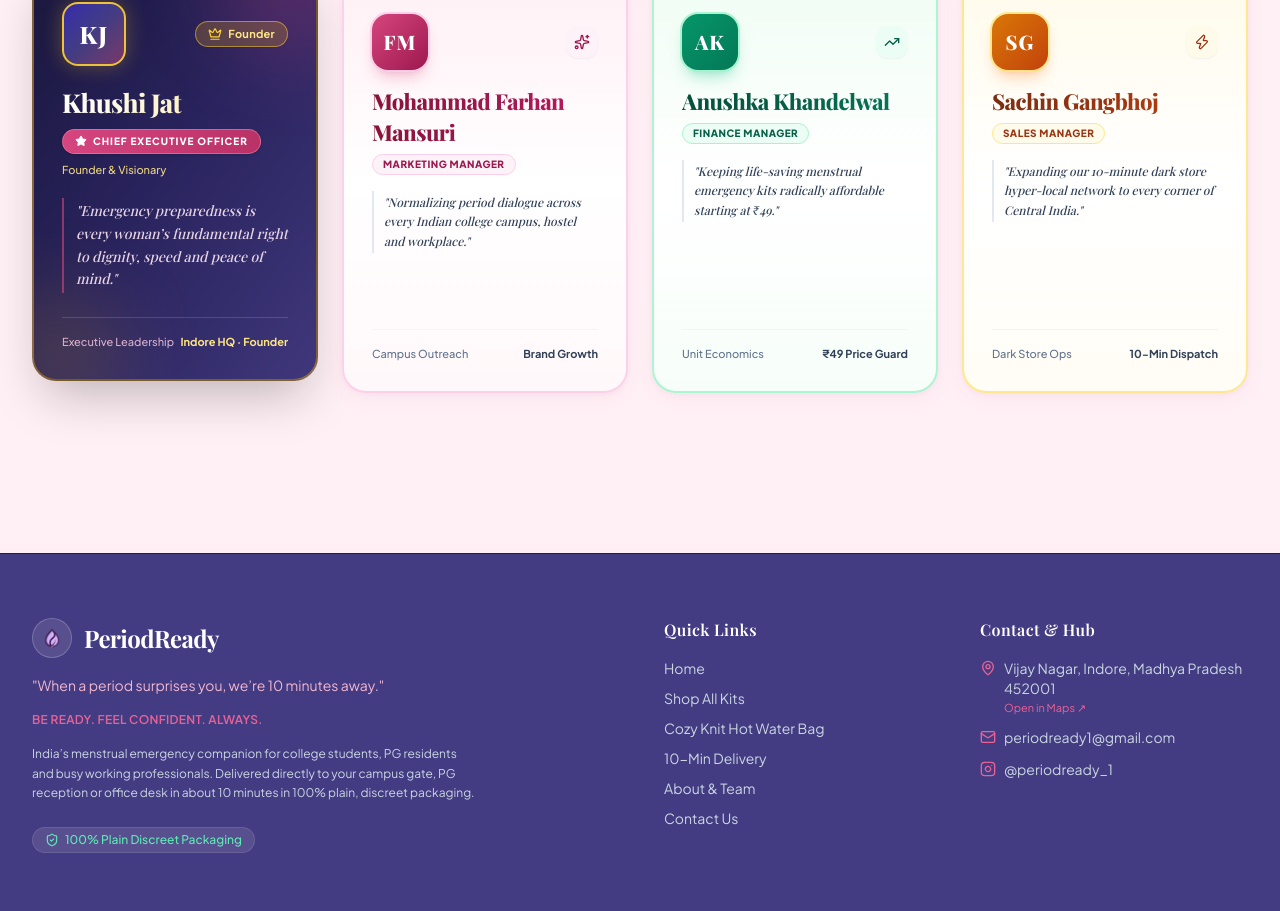
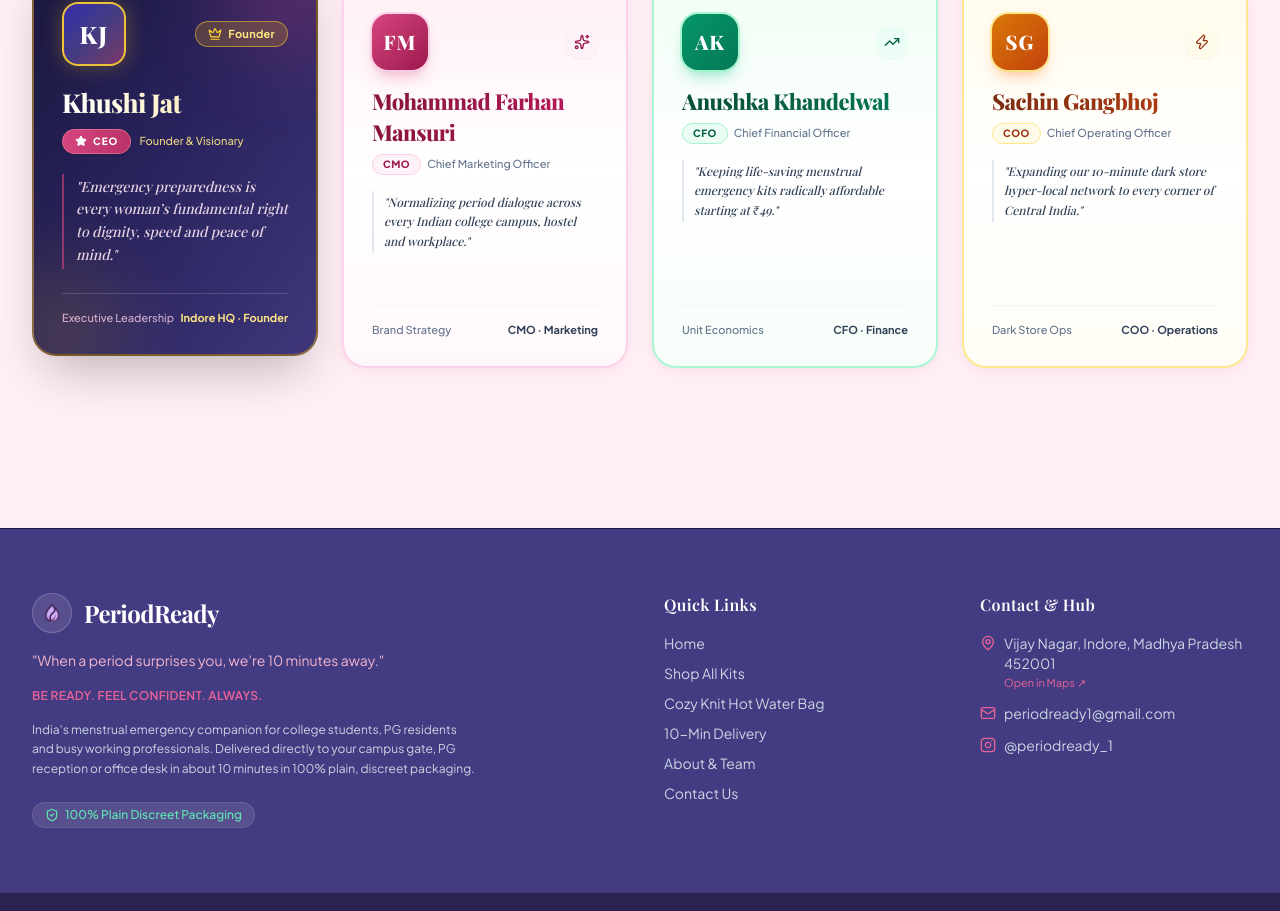
Before and after one commit to khushiijatt2005-droid/periodready1, a React (Vite) app: page /about in a window 1280 px wide. Shown: the part 1579-2490 px from the top of the page. Built offline with nearby package versions, Linux system fonts and the light colour scheme; no server answers; a web font is replaced by a local one.

Commit message:
Update leadership designations: CMO (Mohammad Farhan Mansuri), CFO (Anushka Khandelwal), COO (Sachin Gangbhoj), CEO (Khushi Jat)

```diff
--- a/src/pages/AboutPage.jsx
+++ b/src/pages/AboutPage.jsx
@@ -20,7 +20,7 @@ export default function AboutPage() {
     {
       name: 'Khushi Jat',
       initials: 'KJ',
-      role: 'Chief Executive Officer',
+      role: 'CEO',
       subRole: 'Founder & Visionary',
       quote: '"Emergency preparedness is every woman’s fundamental right to dignity, speed and peace of mind."',
       isCEO: true,
@@ -38,8 +38,8 @@ export default function AboutPage() {
     {
       name: 'Mohammad Farhan Mansuri',
       initials: 'FM',
-      role: 'Marketing Manager',
-      subRole: 'Brand & Community',
+      role: 'CMO',
+      subRole: 'Chief Marketing Officer',
       quote: '"Normalizing period dialogue across every Indian college campus, hostel and workplace."',
       isCEO: false,
       color: 'rose',
@@ -49,15 +49,15 @@ export default function AboutPage() {
       pillBg: 'bg-pink-50 text-[#9d174d] border-pink-200 font-extrabold',
       cardBg: 'bg-gradient-to-b from-[#fff0f5] via-white to-[#fff8fa]',
       cardBorder: 'border-2 border-pink-200/90 hover:border-rose/60 shadow-soft hover:shadow-lift',
-      footerLeft: 'Campus Outreach',
-      footerRight: 'Brand Growth',
+      footerLeft: 'Brand Strategy',
+      footerRight: 'CMO · Marketing',
       icon: Sparkles
     },
     {
       name: 'Anushka Khandelwal',
       initials: 'AK',
-      role: 'Finance Manager',
-      subRole: 'Capital & Unit Economics',
+      role: 'CFO',
+      subRole: 'Chief Financial Officer',
       quote: '"Keeping life-saving menstrual emergency kits radically affordable starting at ₹49."',
       isCEO: false,
       color: 'green',
@@ -68,14 +68,14 @@ export default function AboutPage() {
       cardBg: 'bg-gradient-to-b from-[#f0fdf4] via-white to-[#f7fef9]',
       cardBorder: 'border-2 border-emerald-200/90 hover:border-emerald-500/60 shadow-soft hover:shadow-lift',
       footerLeft: 'Unit Economics',
-      footerRight: '₹49 Price Guard',
+      footerRight: 'CFO · Finance',
       icon: TrendingUp
     },
     {
       name: 'Sachin Gangbhoj',
       initials: 'SG',
-      role: 'Sales Manager',
-      subRole: 'Hyperlocal Logistics',
+      role: 'COO',
+      subRole: 'Chief Operating Officer',
       quote: '"Expanding our 10-minute dark store hyper-local network to every corner of Central India."',
       isCEO: false,
       color: 'orange',
@@ -86,7 +86,7 @@ export default function AboutPage() {
       cardBg: 'bg-gradient-to-b from-[#fffbeb] via-white to-[#fffdf5]',
       cardBorder: 'border-2 border-amber-200/90 hover:border-orange-500/60 shadow-soft hover:shadow-lift',
       footerLeft: 'Dark Store Ops',
-      footerRight: '10-Min Dispatch',
+      footerRight: 'COO · Operations',
       icon: Zap
     }
   ];
@@ -351,6 +351,11 @@ export default function AboutPage() {
                       <span className={`inline-block px-2.5 py-0.5 rounded-full text-[10px] uppercase tracking-wider border ${member.pillBg}`}>
                         {member.role}
                       </span>
+                      {member.subRole && (
+                        <span className="text-[11px] text-slate-500 font-medium">
+                          {member.subRole}
+                        </span>
+                      )}
                     </div>
                   </div>
 
```
